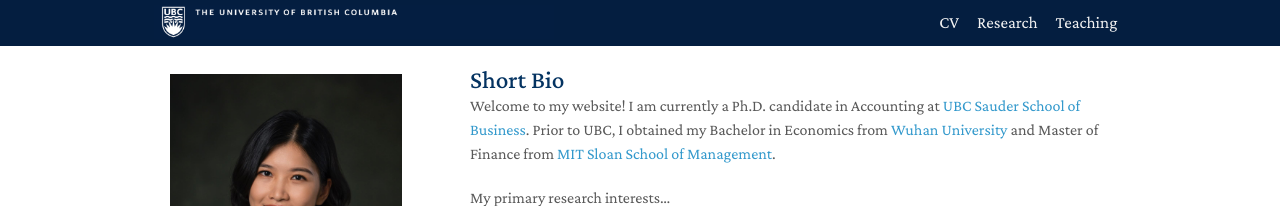
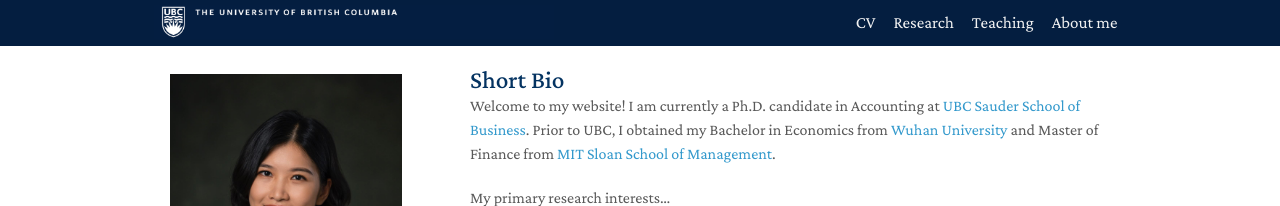
Before and after one commit to zeyang1225/zeyang1225.github.io, a Jekyll site: the page built from index.md, in a window 1280 px wide. Shown: the top 206 px of the page. Built offline with Jekyll 4.4.1, drawn with Linux system fonts in a browser that asks for light colours; nearby versions of some CDN libraries; a style sheet for code colours, icons or effects is not loaded.

Commit message:
Update homepage.html

```diff
--- a/_layouts/homepage.html
+++ b/_layouts/homepage.html
@@ -61,7 +61,8 @@
       <div class="topnav">
       <a href="https://www.ubc.ca/"><img width="400" src="./assets/img/ubc logo2.png"></a>
       <div id="myLinks">
-    <a class="normal right" href="./#teaching">Teaching</a>
+       <a class="normal right" href="./#aboutme">About me</a>
+    <a class="normal" href="./#teaching">Teaching</a>
     <a class="normal" href="./#research">Research</a>
        <a class="normal" href="./#cv">CV</a>
 
```
